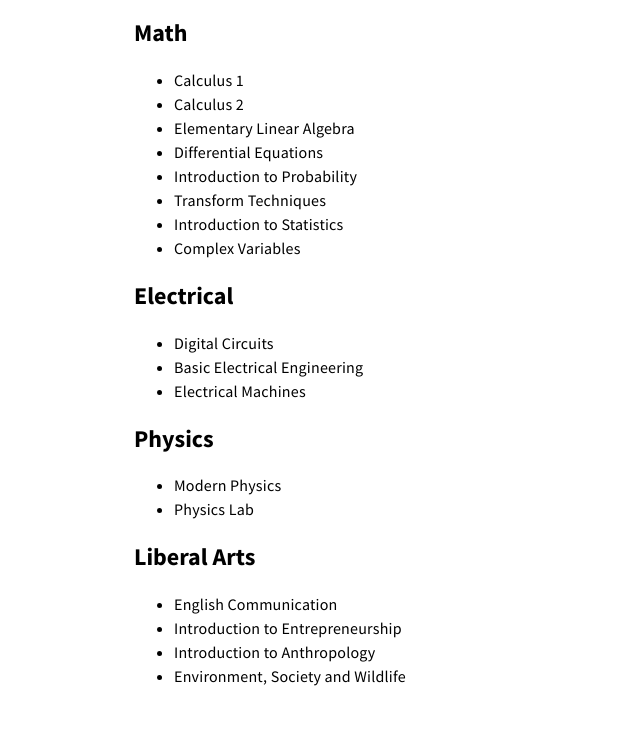
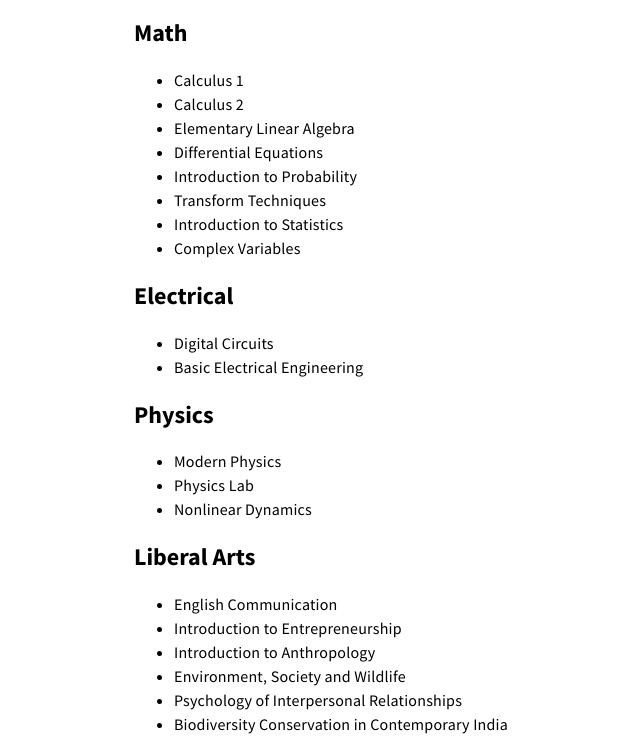
Before and after one commit to OmGodse/omgodse.github.io, a plain HTML site: page Courses.html in a window 1280 px wide. Shown: the part 605-1357 px from the top of the page, without its empty margins (97-737 px from the left). Before the commit the page ends 1309 px from the top, so only its background shows below. Drawn offline with Linux system fonts and the light colour scheme.

Commit message:
Updated Courses.html

```diff
--- a/Courses.html
+++ b/Courses.html
@@ -91,12 +91,12 @@
         <ul>
             <li>Digital Circuits</li>
             <li>Basic Electrical Engineering</li>
-            <li>Electrical Machines</li>
         </ul>
         <h2>Physics</h2>
         <ul>
             <li>Modern Physics</li>
             <li>Physics Lab</li>
+            <li>Nonlinear Dynamics</li>
         </ul>
         <h2>Liberal Arts</h2>
         <ul>
@@ -104,6 +104,8 @@
             <li>Introduction to Entrepreneurship</li>
             <li>Introduction to Anthropology</li>
             <li>Environment, Society and Wildlife</li>
+            <li>Psychology of Interpersonal Relationships</li>
+            <li>Biodiversity Conservation in Contemporary India</li>
         </ul>
     </main>
 </body>
```
